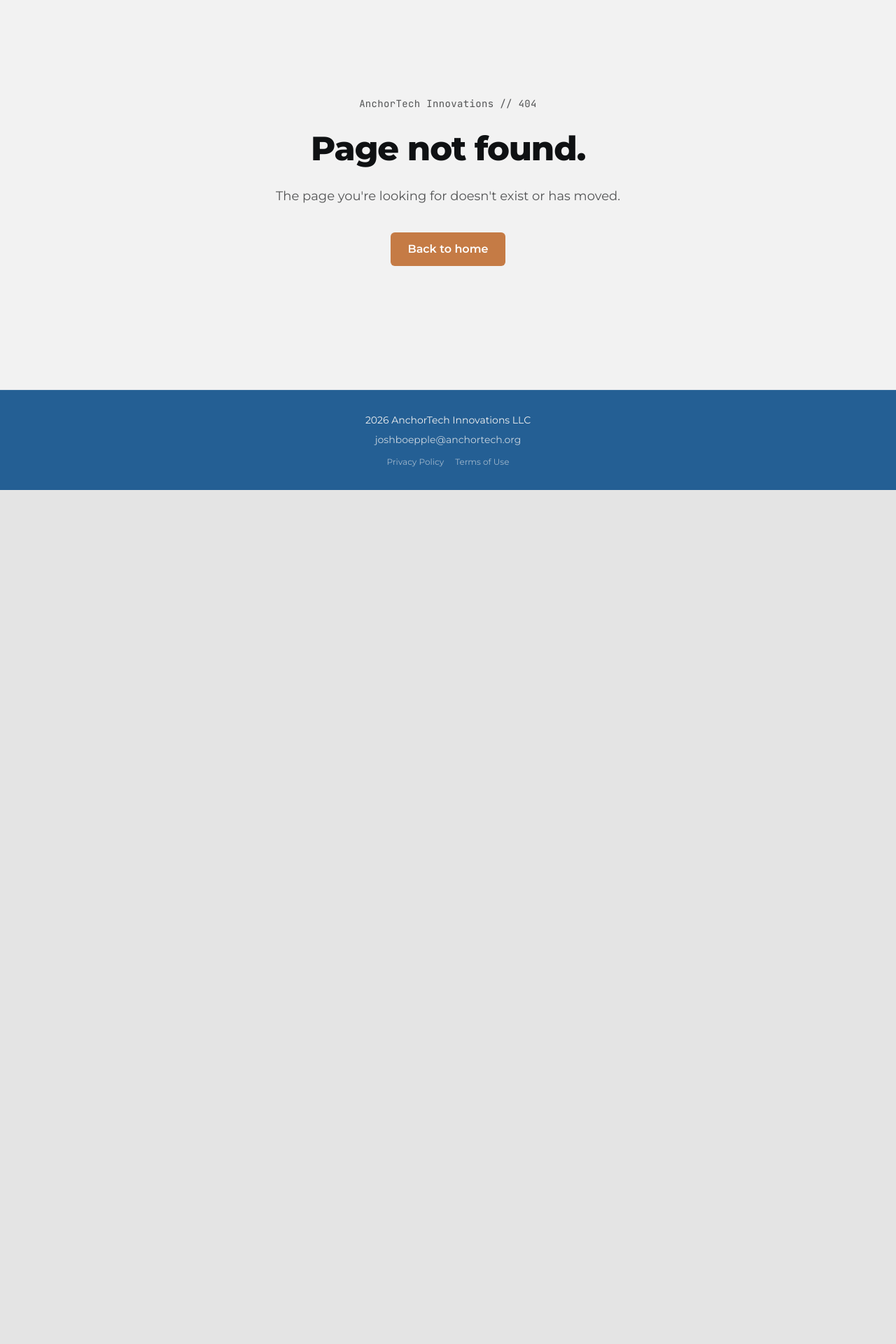
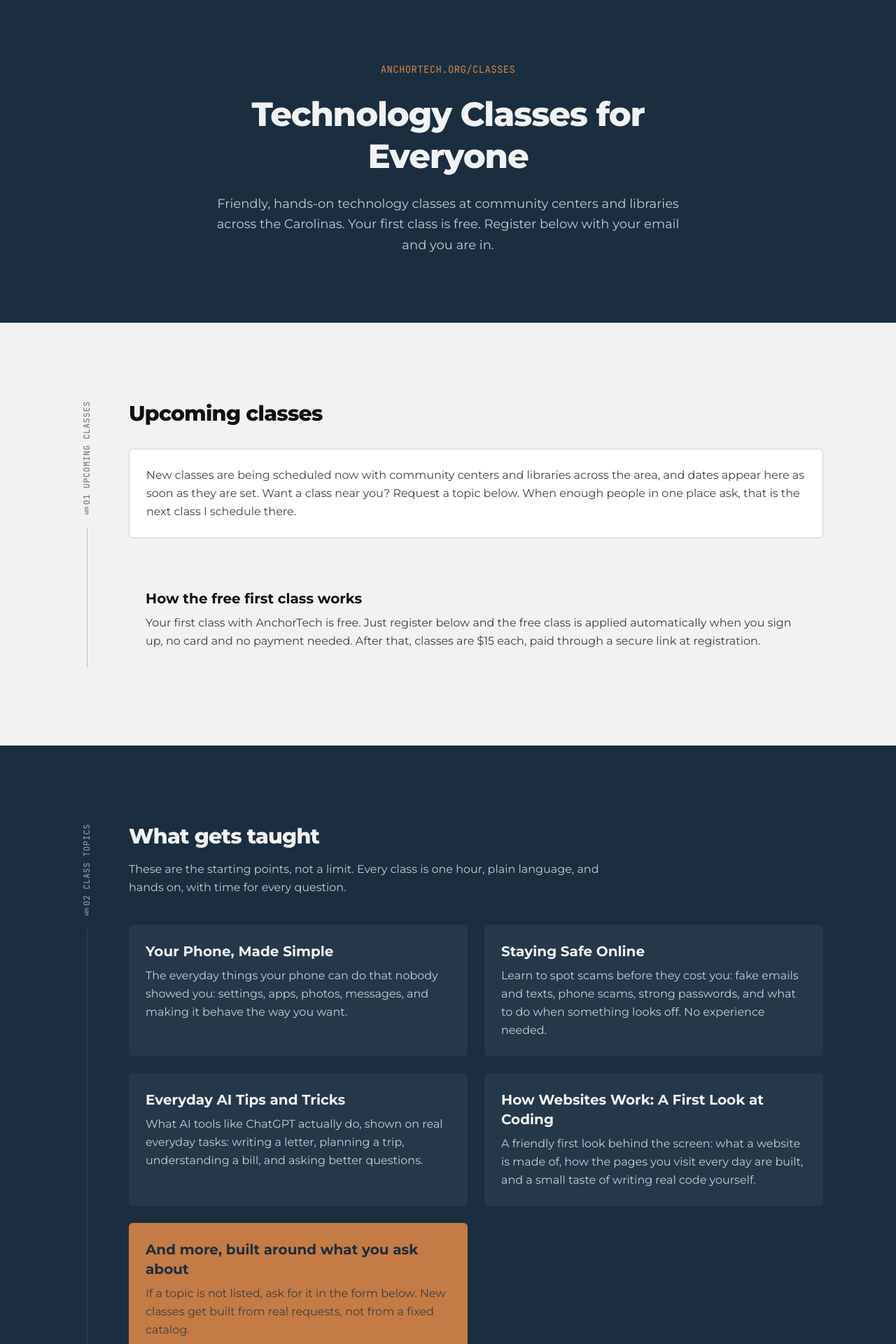
Before and after one commit to jboe26/AnchorTechInnovations_nextjs, a Next.js app in the folder anchortech-nextjs/: page /classes in a window 1280 px wide. Before the commit this address had no page. Shown: the part 100-2020 px from the top of the page at 70% size. Before the commit the page ends 800 px from the top, so only its background shows below. Built offline with nearby package versions, Linux system fonts and the light colour scheme.

Commit message:
Add technology classes (part 1)

```diff
--- /dev/null
+++ b/anchortech-nextjs/app/classes/page.tsx
@@ -0,0 +1,153 @@
+import Link from "next/link";
+import Section from "@/components/home/Section";
+import TopicRequestForm from "@/components/classes/TopicRequestForm";
+import { classTopics, scheduledClasses } from "@/lib/data/classes";
+import { breadcrumbSchema } from "@/lib/breadcrumb-schema";
+
+const breadcrumbs = breadcrumbSchema([
+  { name: "Home", url: "https://anchortech.org" },
+  { name: "Classes", url: "https://anchortech.org/classes" },
+]);
+
+export const metadata = {
+  title: "Technology Classes",
+  description:
+    "Friendly, hands-on technology classes for adults at community centers and libraries across the Carolinas. Your first class is free, then $15. Register online in under a minute.",
+  openGraph: {
+    title: "Technology Classes | AnchorTech Innovations",
+    description:
+      "Friendly, hands-on technology classes for adults. First class free, then $15. Bring your phone or tablet and your questions.",
+    url: "https://anchortech.org/classes",
+  },
+  twitter: {
+    title: "Technology Classes | AnchorTech Innovations",
+    description:
+      "Friendly, hands-on technology classes for adults. First class free, then $15.",
+  },
+};
+
+export default function Classes() {
+  return (
+    <>
+      <script
+        type="application/ld+json"
+        dangerouslySetInnerHTML={{ __html: JSON.stringify(breadcrumbs) }}
+      />
+      <section className="bg-surface-dark text-surface">
+        <div className="mx-auto max-w-3xl px-6 pt-24 pb-20 text-center md:px-10 md:pt-32 md:pb-24">
+          <p className="font-mono text-sm tracking-wide text-accent-on-dark">
+            ANCHORTECH.ORG/CLASSES
+          </p>
+          <h1 className="mt-6 font-[family-name:var(--font-montserrat)] text-4xl font-extrabold leading-tight tracking-tight sm:text-5xl">
+            Technology Classes for Everyone
+          </h1>
+          <p className="mt-6 text-lg leading-relaxed text-surface/80">
+            Friendly, hands-on technology classes at community centers and
+            libraries across the Carolinas. Your first class is free. Register
+            below with your email and you are in.
+          </p>
+        </div>
+      </section>
+
+      <Section id="upcoming" index={1} label="UPCOMING CLASSES">
+        <h2 className="font-[family-name:var(--font-montserrat)] text-3xl font-extrabold tracking-tight text-text">
+          Upcoming classes
+        </h2>
+        {scheduledClasses.length === 0 ? (
+          <div className="mt-8 rounded-md border border-muted/30 bg-white p-6">
+            <p className="leading-relaxed text-text/80">
+              New classes are being scheduled now with community centers and
+              libraries across the area, and dates appear here as soon as they
+              are set. Want a class near you? Request a topic below. When
+              enough people in one place ask, that is the next class I
+              schedule there.
+            </p>
+          </div>
+        ) : (
+          <div className="mt-8 grid gap-5">
+            {scheduledClasses.map((c) => (
+              <div
+                key={c.slug}
+                className="flex flex-col justify-between gap-4 rounded-md border border-muted/30 border-l-4 border-l-primary bg-white p-6 sm:flex-row sm:items-center"
+              >
+                <div>
+                  <h3 className="font-[family-name:var(--font-montserrat)] text-xl font-bold text-text">
+                    {c.title}
+                  </h3>
+                  <p className="mt-1 leading-relaxed text-text/70">
+                    {c.venue} · {c.address}
+                    <br />
+                    {c.dateLabel} · {c.timeLabel}
+                  </p>
+                  <span className="mt-3 inline-block rounded-full bg-primary/10 px-3 py-1 text-xs font-bold tracking-wide text-primary">
+                    FIRST CLASS FREE · THEN $15
+                  </span>
+                </div>
+                <Link
+                  href={`/classes/${c.slug}`}
+                  className="shrink-0 rounded-md bg-accent px-6 py-3 text-center font-[family-name:var(--font-montserrat)] text-base font-bold text-white transition hover:bg-accent-strong"
+                >
+                  Details &amp; Register
+                </Link>
+              </div>
+            ))}
+          </div>
+        )}
+
+        <div className="mt-12 rounded-md bg-surface p-6">
+          <h3 className="font-[family-name:var(--font-montserrat)] text-xl font-bold text-text">
+            How the free first class works
+          </h3>
+          <p className="mt-2 leading-relaxed text-text/80">
+            Your first class with AnchorTech is free. Just register below and
+            the free class is applied automatically when you sign up, no card
+            and no payment needed. After that, classes are $15 each, paid
+            through a secure link at registration.
+          </p>
+        </div>
+      </Section>
+
+      <Section id="topics" index={2} label="CLASS TOPICS" bg="dark">
+        <h2 className="font-[family-name:var(--font-montserrat)] text-3xl font-extrabold tracking-tight">
+          What gets taught
+        </h2>
+        <p className="mt-4 max-w-2xl leading-relaxed text-surface/80">
+          These are the starting points, not a limit. Every class is one hour,
+          plain language, and hands on, with time for every question.
+        </p>
+        <div className="mt-10 grid gap-6 md:grid-cols-2">
+          {classTopics.map((t) => (
+            <div key={t.title} className="rounded-md bg-white/[0.05] p-6">
+              <h3 className="font-[family-name:var(--font-montserrat)] text-xl font-bold text-surface">
+                {t.title}
+              </h3>
+              <p className="mt-2 leading-relaxed text-surface/80">{t.blurb}</p>
+            </div>
+          ))}
+          <div className="rounded-md bg-accent p-6">
+            <h3 className="font-[family-name:var(--font-montserrat)] text-xl font-bold text-surface-dark">
+              And more, built around what you ask about
+            </h3>
+            <p className="mt-2 leading-relaxed text-surface-dark/80">
+              If a topic is not listed, ask for it in the form below. New
+              classes get built from real requests, not from a fixed catalog.
+            </p>
+          </div>
+        </div>
+      </Section>
+
+      <Section id="request" index={3} label="REQUEST A TOPIC">
+        <h2 className="font-[family-name:var(--font-montserrat)] text-3xl font-extrabold tracking-tight text-text">
+          Do not see the topic you want?
+        </h2>
+        <p className="mt-4 max-w-2xl leading-relaxed text-text/70">
+          Tell me what you want to learn and where you are. Requests shape the
+          schedule directly.
+        </p>
+        <div className="mt-8 max-w-2xl rounded-md border border-muted/30 bg-white p-6">
+          <TopicRequestForm />
+        </div>
+      </Section>
+    </>
+  );
+}
```
